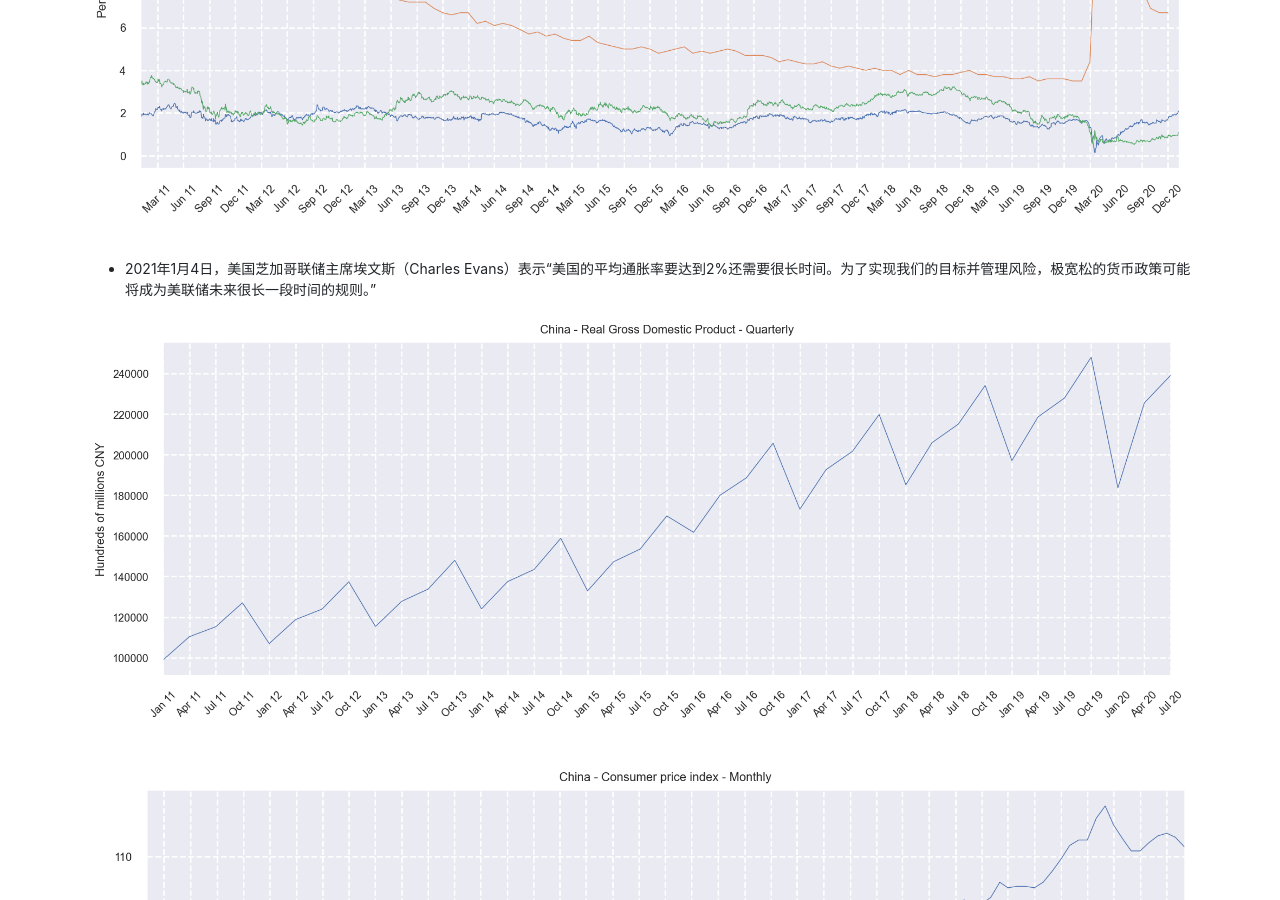
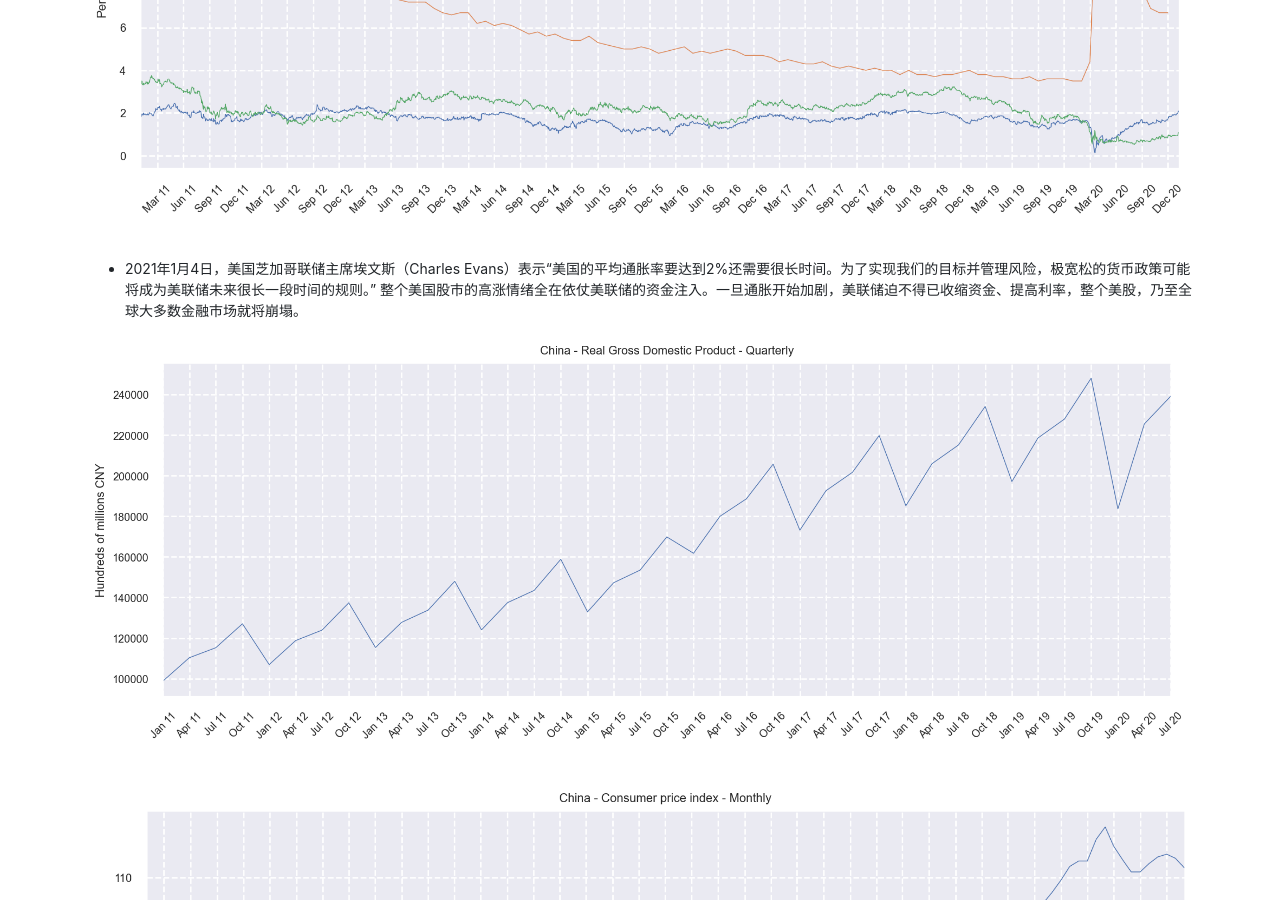
Before and after one commit to shellc/shellc.github.io, a Jekyll site: the page built from trending.md, in a window 1280 px wide and 900 px high, scrolled down 1200 px. Built offline with Jekyll 4.4.1, drawn with Linux system fonts in a browser that asks for light colours.

Commit message:
Update trending.md

```diff
--- a/trending.md
+++ b/trending.md
@@ -11,7 +11,7 @@ title: Trending
 
 <img src="/assets/images/trending/US_T5YIE_UNRATE_DGS10.png" width="100%">
 
-* 2021年1月4日，美国芝加哥联储主席埃文斯（Charles Evans）表示“美国的平均通胀率要达到2%还需要很长时间。为了实现我们的目标并管理风险，极宽松的货币政策可能将成为美联储未来很长一段时间的规则。”
+* 2021年1月4日，美国芝加哥联储主席埃文斯（Charles Evans）表示“美国的平均通胀率要达到2%还需要很长时间。为了实现我们的目标并管理风险，极宽松的货币政策可能将成为美联储未来很长一段时间的规则。” 整个美国股市的高涨情绪全在依仗美联储的资金注入。一旦通胀开始加剧，美联储迫不得已收缩资金、提高利率，整个美股，乃至全球大多数金融市场就将崩塌。
 
 
 <img src="/assets/images/trending/CN_GDP.png" width="100%">
```
